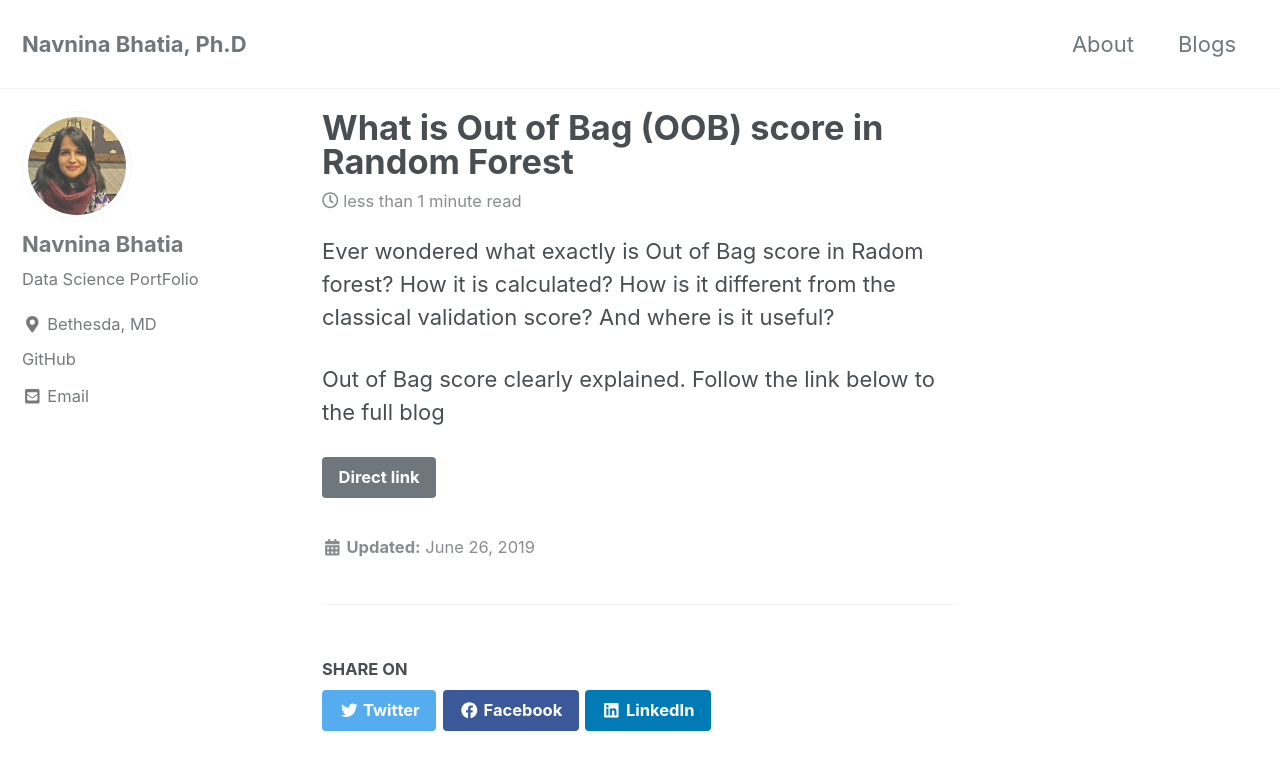
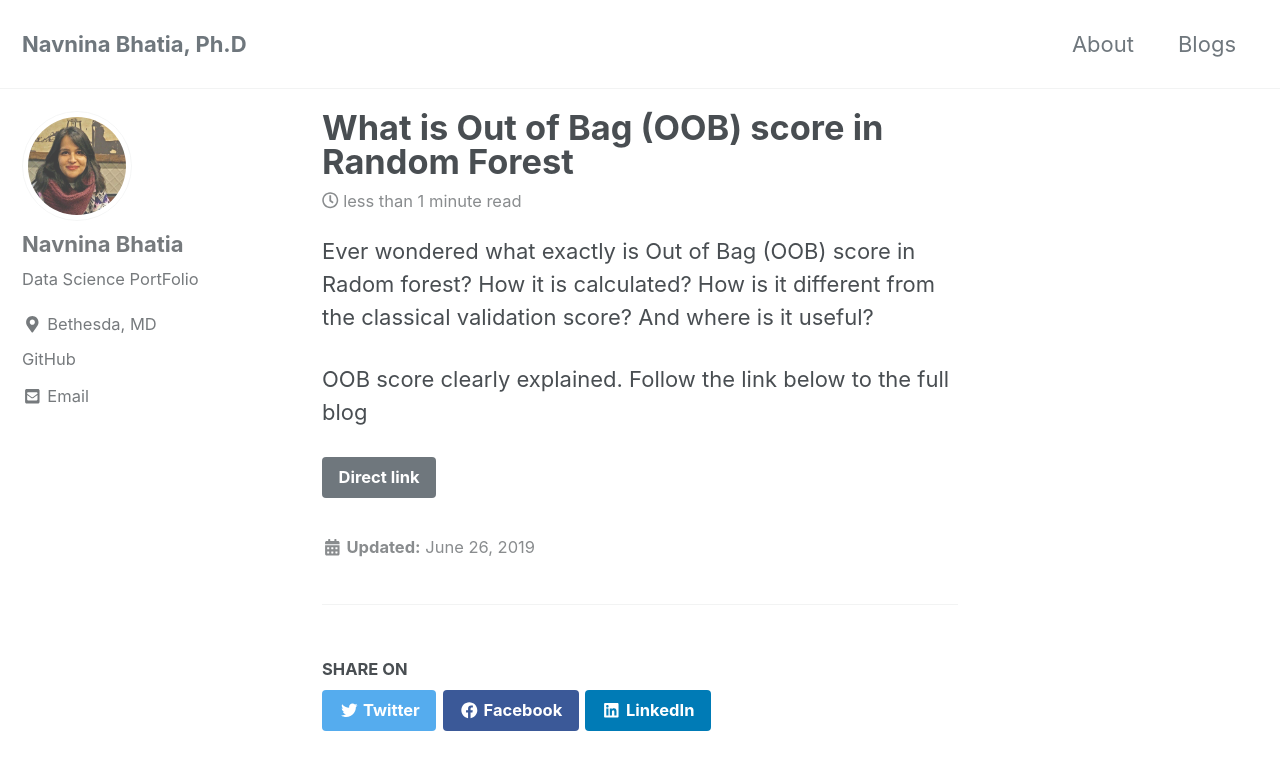
Before and after one commit to navnina/navnina.github.io, a Jekyll site: the page built from _posts/2019-01-12-firstblog.md, in a window 1280 px wide and 900 px high. Shown: the top 770 px of the window. Built offline with Jekyll 4.4.1, drawn with Linux system fonts in a browser that asks for light colours; cached includes are drawn as plain includes; nearby versions of some CDN libraries.

Commit message:
new github

```diff
--- a/_posts/2019-01-12-firstblog.md
+++ b/_posts/2019-01-12-firstblog.md
@@ -4,6 +4,6 @@
 date:   2019-06-26
 link: https://medium.com/@navnina.bhatia/what-is-out-of-bag-oob-score-in-random-forest-a7fa23d710
 ---
-Ever wondered what exactly is Out of Bag score in Radom forest? How it is calculated? How is it different from the classical validation score? And where is it useful?
+Ever wondered what exactly is Out of Bag (OOB) score in Radom forest? How it is calculated? How is it different from the classical validation score? And where is it useful?
 
-Out of Bag score clearly explained. Follow the link below to the full blog
+OOB score clearly explained. Follow the link below to the full blog
```
Also changed, not shown: _pages/Blogs.md (+0 -2 lines).
